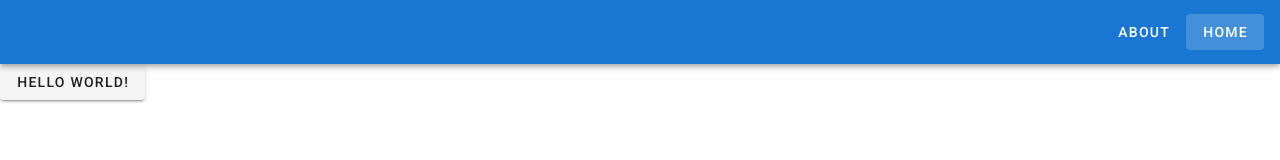
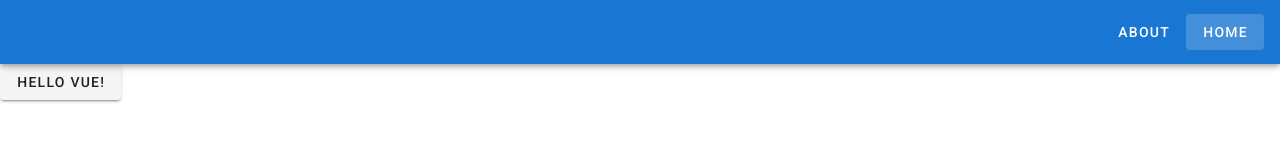
Before and after one commit to eddie-atkinson/CITS3200, a Vue app in the folder conference-app/: page / in a window 1280 px wide. Shown: the top 160 px of the page. Built offline with nearby package versions, Linux system fonts and the light colour scheme.

Commit message:
testing hooks

```diff
--- a/conference-app/package.json
+++ b/conference-app/package.json
@@ -95,11 +95,11 @@
   },
   "lint-staged": {
     "*.js": [
-      "npm run lint",
+      "vue-cli-service lint",
       "git add"
     ],
     "*.vue": [
-      "npm run lint",
+      "vue-cli-service lint",
       "git add"
     ]
   }
--- a/conference-app/src/views/Home.vue
+++ b/conference-app/src/views/Home.vue
@@ -1,6 +1,6 @@
 <template>
   <div>
-    <v-btn class='text-transform uppercase'>Hello world!</v-btn>
+    <v-btn class='text-transform uppercase'>Hello vue!</v-btn>
   </div>
 </template>
 
```
